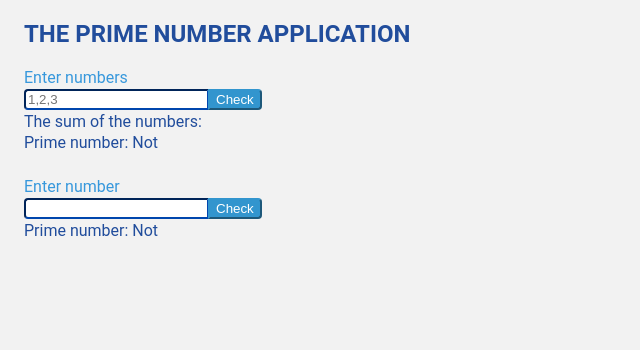
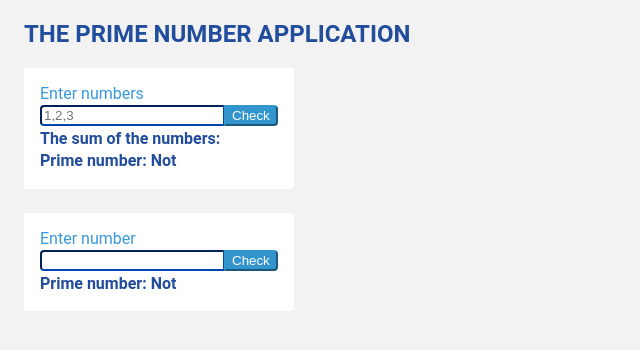
Before and after one commit to jiiaa/prime-number, a React (Create React App) app in the folder frontend/: page / in a window 1280 px wide. Shown: the top 350 px of the page, without its empty margins (0-640 px from the left). Built offline with nearby package versions, Linux system fonts and the light colour scheme.

Commit message:
Style adjustments

```diff
--- a/frontend/src/App.css
+++ b/frontend/src/App.css
@@ -11,6 +11,14 @@ h2 {
 
 section {
   margin-bottom: 1.5rem;
+}
+
+.multi-number,
+.single-number {
+  display: inline-block;
+  padding: 1rem;
+  border-radius: 0 4px 4px 0;
+  background-color: #fff;
 }
 
 label {
@@ -44,10 +52,12 @@ input[type="submit"]:hover {
 }
 
 .result {
-  line-height: 1.3;
+  line-height: 1.4;
   color: #214d9c;
+  font-weight: 600;
 }
 
 .error {
   color: #fb9334;
+  line-height: 1.3;
 }
```
